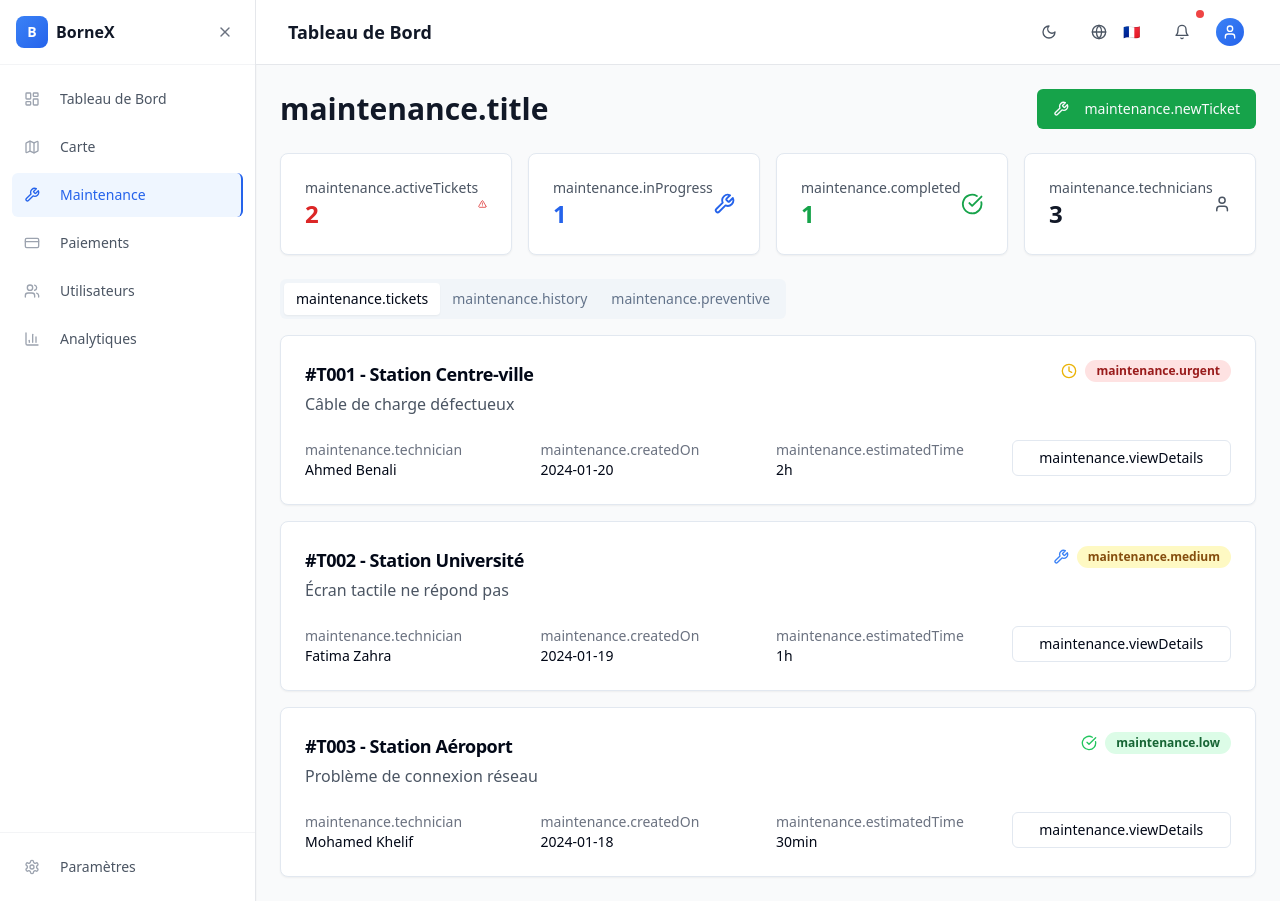
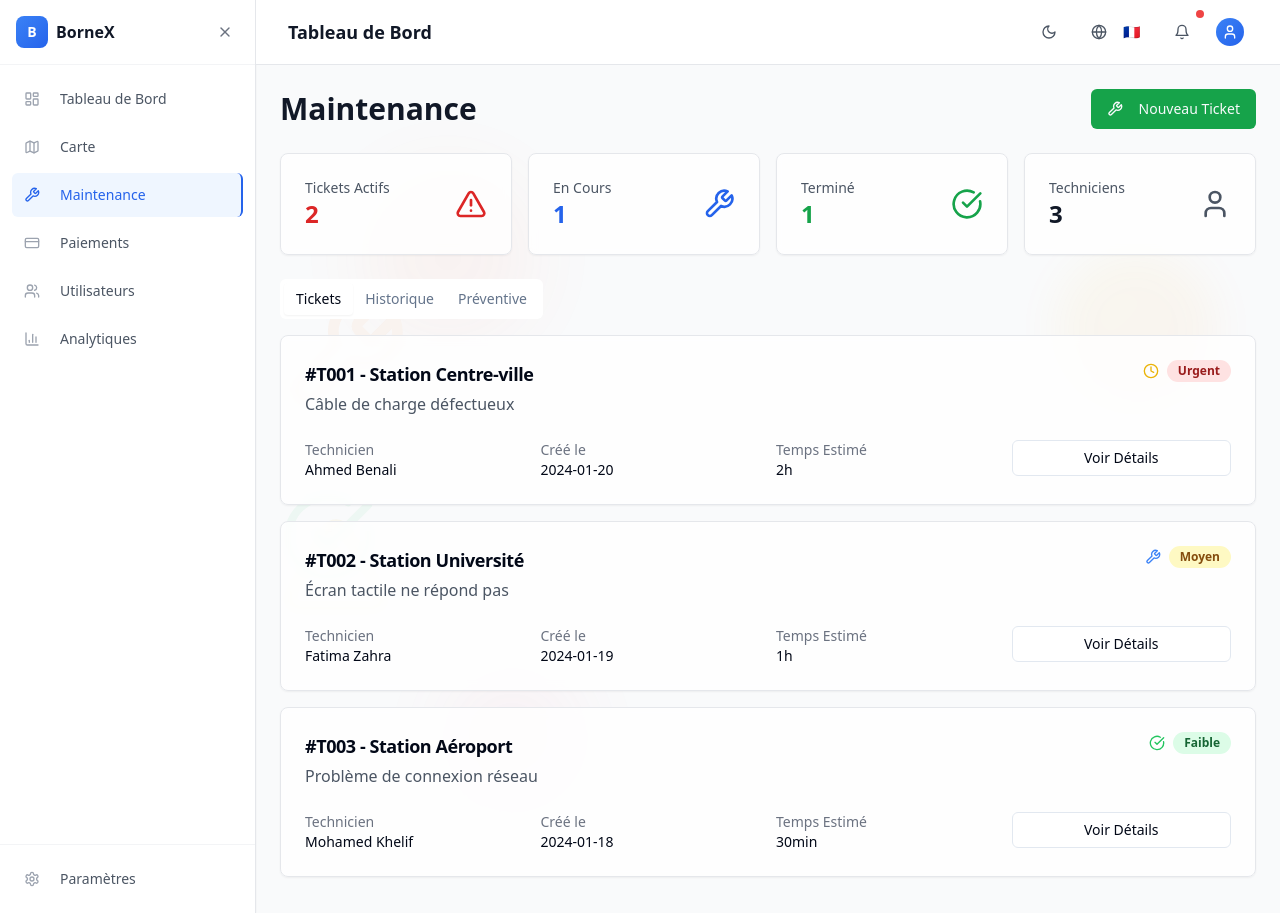
Before and after one commit to fahdfidou/bornex-constantine, a React (Vite) app: page / in a window 1280 px wide. Both pictures are taken after a click on the button "Maintenance". Built offline with nearby package versions, Linux system fonts and the light colour scheme.

Commit message:
Fix text formatting across app
Correct text spacing and remove periods for professional look in all interfaces.

```diff
--- a/src/components/Maintenance/MaintenancePage.tsx
+++ b/src/components/Maintenance/MaintenancePage.tsx
@@ -13,7 +13,7 @@ const MaintenancePage = () => {
   const [activeTickets, setActiveTickets] = useState([
     {
       id: 'T001',
-      station: 'Station Centre-ville',
+      station: t('stations.centreville'),
       issue: 'Câble de charge défectueux',
       priority: 'high',
       status: 'pending',
@@ -23,7 +23,7 @@ const MaintenancePage = () => {
     },
     {
       id: 'T002',
-      station: 'Station Université',
+      station: t('stations.university'),
       issue: 'Écran tactile ne répond pas',
       priority: 'medium',
       status: 'in-progress',
@@ -33,7 +33,7 @@ const MaintenancePage = () => {
     },
     {
       id: 'T003',
-      station: 'Station Aéroport',
+      station: t('stations.airport'),
       issue: 'Problème de connexion réseau',
       priority: 'low',
       status: 'completed',
@@ -46,7 +46,7 @@ const MaintenancePage = () => {
   const maintenanceHistory = [
     {
       date: '2024-01-15',
-      station: 'Station Port',
+      station: t('stations.port'),
       action: 'Maintenance préventive',
       technician: 'Ahmed Benali',
       duration: '2h',
@@ -54,7 +54,7 @@ const MaintenancePage = () => {
     },
     {
       date: '2024-01-10',
-      station: 'Station Centre-ville',
+      station: t('stations.centreville'),
       action: 'Remplacement connecteur',
       technician: 'Fatima Zahra',
       duration: '1h30',
@@ -81,7 +81,26 @@ const MaintenancePage = () => {
   };
 
   return (
-    <div className="space-y-6">
+    <div className="relative min-h-screen">
+      {/* Background avec images de maintenance */}
+      <div className="absolute inset-0 opacity-5 pointer-events-none">
+        <div className="absolute top-20 left-20 w-44 h-44 bg-gradient-to-br from-orange-400 to-red-500 rounded-full blur-2xl"></div>
+        <div className="absolute top-40 right-10 w-40 h-40 bg-gradient-to-br from-yellow-400 to-orange-500 rounded-full blur-xl"></div>
+        <div className="absolute bottom-20 left-40 w-36 h-36 bg-gradient-to-br from-red-400 to-pink-500 rounded-full blur-2xl"></div>
+
+        {/* Icônes de maintenance en arrière-plan */}
+        <div className="absolute top-1/4 left-1/6 opacity-8">
+          <Wrench className="w-32 h-32 text-orange-500" />
+        </div>
+        <div className="absolute bottom-1/3 right-1/5 opacity-8">
+          <AlertTriangle className="w-28 h-28 text-yellow-500" />
+        </div>
+        <div className="absolute top-1/2 right-1/6 opacity-8">
+          <CheckCircle className="w-24 h-24 text-green-500" />
+        </div>
+      </div>
+
+      <div className="relative z-10 space-y-6">
         <div className="flex justify-between items-center">
           <h1 className="text-3xl font-bold text-gray-900 dark:text-white transition-colors duration-200">
             {t('maintenance.title')}
@@ -94,7 +113,7 @@ const MaintenancePage = () => {
 
         {/* Statistiques de maintenance */}
         <div className="grid grid-cols-1 md:grid-cols-4 gap-4">
-        <Card className="dark:bg-gray-800 dark:border-gray-700 transition-colors duration-200">
+          <Card className="bg-white/80 dark:bg-gray-800/80 backdrop-blur-sm border-gray-200 dark:border-gray-700 transition-colors duration-200">
             <CardContent className="p-6">
               <div className="flex items-center justify-between">
                 <div>
@@ -110,7 +129,7 @@ const MaintenancePage = () => {
             </CardContent>
           </Card>
 
-        <Card className="dark:bg-gray-800 dark:border-gray-700 transition-colors duration-200">
+          <Card className="bg-white/80 dark:bg-gray-800/80 backdrop-blur-sm border-gray-200 dark:border-gray-700 transition-colors duration-200">
             <CardContent className="p-6">
               <div className="flex items-center justify-between">
                 <div>
@@ -126,7 +145,7 @@ const MaintenancePage = () => {
             </CardContent>
           </Card>
 
-        <Card className="dark:bg-gray-800 dark:border-gray-700 transition-colors duration-200">
+          <Card className="bg-white/80 dark:bg-gray-800/80 backdrop-blur-sm border-gray-200 dark:border-gray-700 transition-colors duration-200">
             <CardContent className="p-6">
               <div className="flex items-center justify-between">
                 <div>
@@ -142,7 +161,7 @@ const MaintenancePage = () => {
             </CardContent>
           </Card>
 
-        <Card className="dark:bg-gray-800 dark:border-gray-700 transition-colors duration-200">
+          <Card className="bg-white/80 dark:bg-gray-800/80 backdrop-blur-sm border-gray-200 dark:border-gray-700 transition-colors duration-200">
             <CardContent className="p-6">
               <div className="flex items-center justify-between">
                 <div>
@@ -158,7 +177,7 @@ const MaintenancePage = () => {
         </div>
 
         <Tabs defaultValue="tickets" className="space-y-4">
-        <TabsList className="dark:bg-gray-800">
+          <TabsList className="bg-white dark:bg-gray-800">
             <TabsTrigger value="tickets" className="dark:data-[state=active]:bg-gray-700">
               {t('maintenance.tickets')}
             </TabsTrigger>
@@ -172,7 +191,7 @@ const MaintenancePage = () => {
 
           <TabsContent value="tickets" className="space-y-4">
             {activeTickets.map((ticket) => (
-            <Card key={ticket.id} className="dark:bg-gray-800 dark:border-gray-700 transition-colors duration-200">
+              <Card key={ticket.id} className="bg-white/80 dark:bg-gray-800/80 backdrop-blur-sm border-gray-200 dark:border-gray-700 transition-colors duration-200">
                 <CardHeader>
                   <div className="flex justify-between items-start">
                     <div>
@@ -215,7 +234,7 @@ const MaintenancePage = () => {
 
           <TabsContent value="history" className="space-y-4">
             {maintenanceHistory.map((item, index) => (
-            <Card key={index} className="dark:bg-gray-800 dark:border-gray-700 transition-colors duration-200">
+              <Card key={index} className="bg-white/80 dark:bg-gray-800/80 backdrop-blur-sm border-gray-200 dark:border-gray-700 transition-colors duration-200">
                 <CardContent className="p-6">
                   <div className="flex justify-between items-center">
                     <div>
@@ -233,7 +252,7 @@ const MaintenancePage = () => {
           </TabsContent>
 
           <TabsContent value="schedule" className="space-y-4">
-          <Card className="dark:bg-gray-800 dark:border-gray-700 transition-colors duration-200">
+            <Card className="bg-white/80 dark:bg-gray-800/80 backdrop-blur-sm border-gray-200 dark:border-gray-700 transition-colors duration-200">
               <CardHeader>
                 <CardTitle className="dark:text-white">{t('maintenance.scheduled')}</CardTitle>
               </CardHeader>
@@ -243,7 +262,7 @@ const MaintenancePage = () => {
                     <div className="flex items-center space-x-3">
                       <Calendar className="h-5 w-5 text-green-600 dark:text-green-400" />
                       <div>
-                      <p className="font-medium dark:text-white">Station Centre-ville</p>
+                        <p className="font-medium dark:text-white">{t('stations.centreville')}</p>
                         <p className="text-sm text-gray-500 dark:text-gray-400">
                           {t('maintenance.quarterlyMaintenance')} - 25 Jan 2024
                         </p>
@@ -258,7 +277,7 @@ const MaintenancePage = () => {
                     <div className="flex items-center space-x-3">
                       <Calendar className="h-5 w-5 text-green-600 dark:text-green-400" />
                       <div>
-                      <p className="font-medium dark:text-white">Station Université</p>
+                        <p className="font-medium dark:text-white">{t('stations.university')}</p>
                         <p className="text-sm text-gray-500 dark:text-gray-400">
                           {t('maintenance.monthlyInspection')} - 30 Jan 2024
                         </p>
@@ -274,6 +293,7 @@ const MaintenancePage = () => {
           </TabsContent>
         </Tabs>
       </div>
+    </div>
   );
 };
 
--- a/src/contexts/LanguageContext.tsx
+++ b/src/contexts/LanguageContext.tsx
@@ -1,3 +1,4 @@
+
 import React, { createContext, useState, useContext, useEffect } from 'react';
 
 interface LanguageContextProps {
@@ -44,6 +45,30 @@ const translations = {
       inProgress: 'En cours',
       completed: 'Terminé',
       systemOperational: 'Système opérationnel'
+    },
+
+    // Maintenance
+    maintenance: {
+      title: 'Maintenance',
+      newTicket: 'Nouveau Ticket',
+      activeTickets: 'Tickets Actifs',
+      inProgress: 'En Cours',
+      completed: 'Terminé',
+      technicians: 'Techniciens',
+      tickets: 'Tickets',
+      history: 'Historique',
+      preventive: 'Préventive',
+      urgent: 'Urgent',
+      medium: 'Moyen',
+      low: 'Faible',
+      technician: 'Technicien',
+      createdOn: 'Créé le',
+      estimatedTime: 'Temps Estimé',
+      viewDetails: 'Voir Détails',
+      scheduled: 'Maintenance Programmée',
+      scheduledLabel: 'Programmé',
+      quarterlyMaintenance: 'Maintenance trimestrielle',
+      monthlyInspection: 'Inspection mensuelle'
     },
 
     // Payments
@@ -216,6 +241,30 @@ const translations = {
       systemOperational: 'النظام يعمل'
     },
 
+    // Maintenance
+    maintenance: {
+      title: 'الصيانة',
+      newTicket: 'تذكرة جديدة',
+      activeTickets: 'التذاكر النشطة',
+      inProgress: 'قيد التقدم',
+      completed: 'مكتمل',
+      technicians: 'الفنيين',
+      tickets: 'التذاكر',
+      history: 'التاريخ',
+      preventive: 'وقائية',
+      urgent: 'عاجل',
+      medium: 'متوسط',
+      low: 'منخفض',
+      technician: 'الفني',
+      createdOn: 'تم الإنشاء في',
+      estimatedTime: 'الوقت المقدر',
+      viewDetails: 'عرض التفاصيل',
+      scheduled: 'الصيانة المجدولة',
+      scheduledLabel: 'مجدول',
+      quarterlyMaintenance: 'الصيانة الفصلية',
+      monthlyInspection: 'الفحص الشهري'
+    },
+
     // Payments
     payments: {
       title: 'إدارة المدفوعات',
@@ -384,6 +433,30 @@ const translations = {
       inProgress: 'In Progress',
       completed: 'Completed',
       systemOperational: 'System operational'
+    },
+
+    // Maintenance
+    maintenance: {
+      title: 'Maintenance',
+      newTicket: 'New Ticket',
+      activeTickets: 'Active Tickets',
+      inProgress: 'In Progress',
+      completed: 'Completed',
+      technicians: 'Technicians',
+      tickets: 'Tickets',
+      history: 'History',
+      preventive: 'Preventive',
+      urgent: 'Urgent',
+      medium: 'Medium',
+      low: 'Low',
+      technician: 'Technician',
+      createdOn: 'Created On',
+      estimatedTime: 'Estimated Time',
+      viewDetails: 'View Details',
+      scheduled: 'Scheduled Maintenance',
+      scheduledLabel: 'Scheduled',
+      quarterlyMaintenance: 'Quarterly maintenance',
+      monthlyInspection: 'Monthly inspection'
     },
 
     // Payments
```
Also changed, not shown: src/pages/NotFound.tsx (+27 -8 lines). Lines whose indentation alone changed are shown as unchanged.
